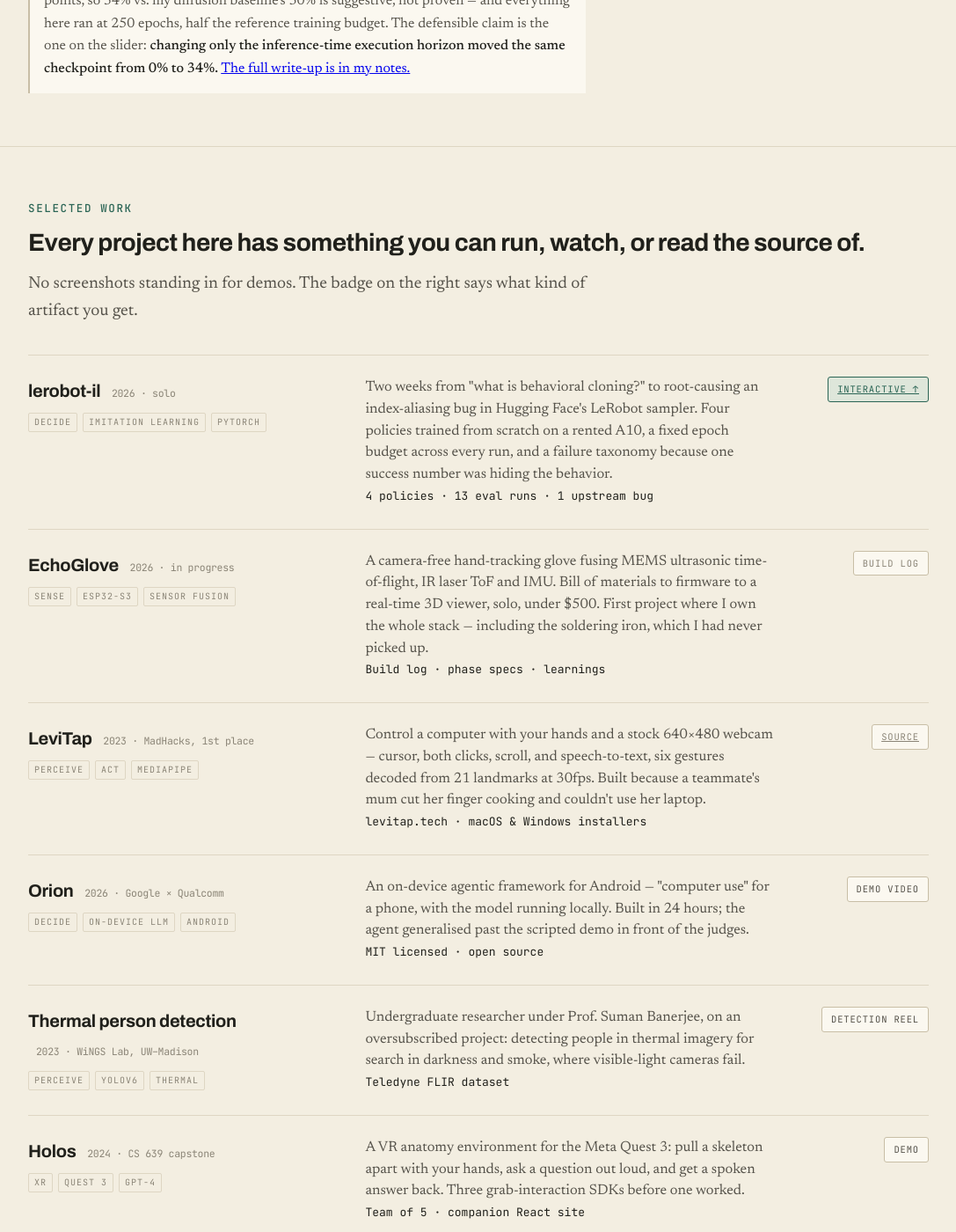
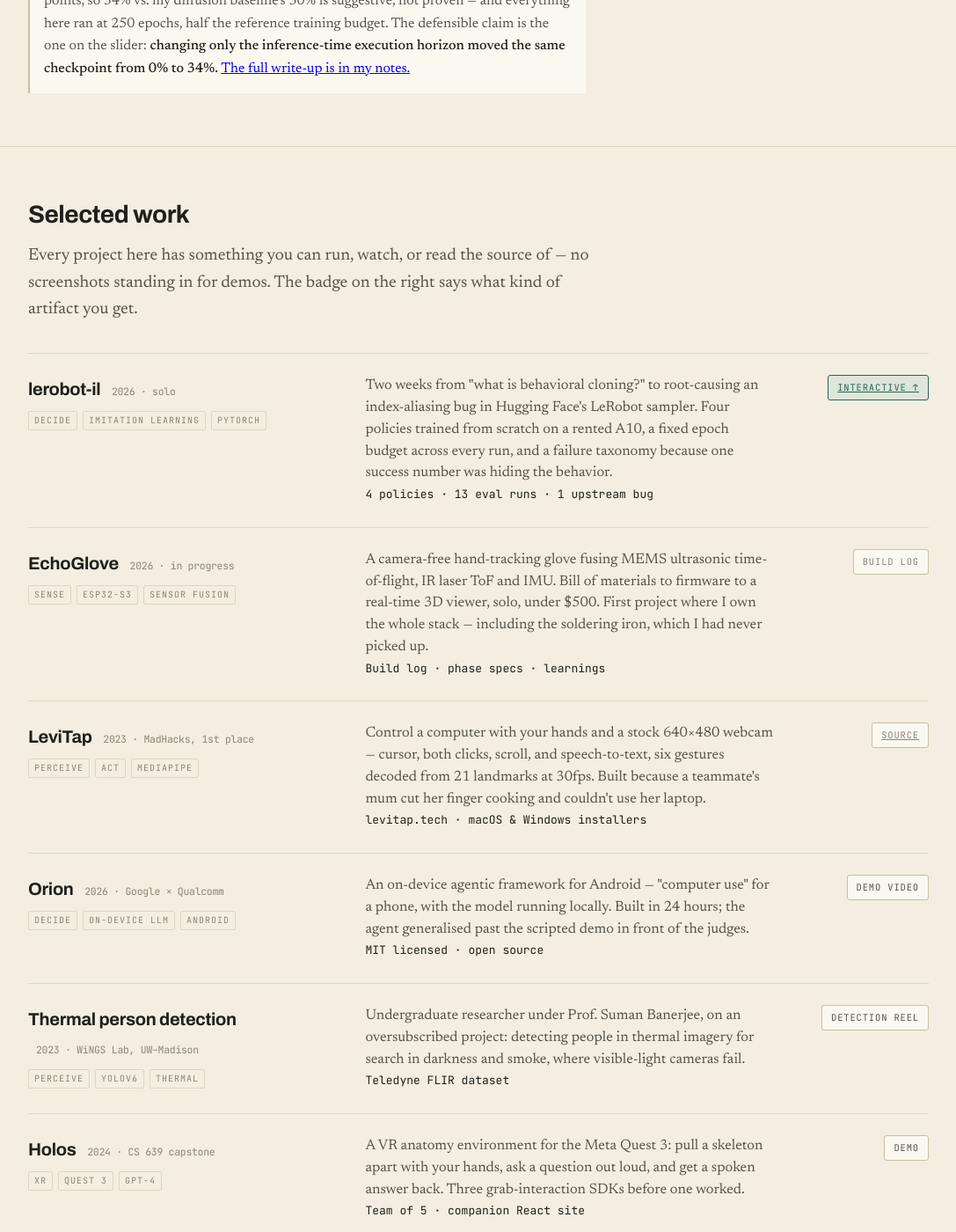
Before and after one commit to Saksham2703/saksham2703.github.io, a Jekyll site: the page built from index.html, in a window 1280 px wide and 1400 px high, scrolled down 1581 px. Shown: the whole window at 88% size, without its empty margins (96-1183 px from the left). Built offline with Jekyll 4.4.1, drawn with Linux system fonts in a browser that asks for light colours.

Commit message:
refactor: drive the work list from _data/projects.yml; make section names the headings
Two changes the rendered page asked for.

The work rows were six hand-written copies of the same markup, so adding
a project meant duplicating the row structure and its badge classes by
hand. They are now a Liquid loop over _data/projects.yml — adding a
project is appending a YAML entry with name/meta/tags/blurb/facts/badge,
and the badge renders as an <a> or a <span> depending on whether an href
is present. The generated HTML is identical to what it replaced.

Section names were living in the 12.5px eyebrow while a statement
sentence took the 28px h2, so 'Where I've worked.' outweighed
'Experience' — the section's actual name was the smallest text in it.
Inverted: the name is the h2, the statement is a lede. Dropped 'Where
I've worked.' entirely, since 'Experience' already says it. The Push-T
section keeps its eyebrow, where the label is a descriptor rather than
the section's name and the h2 is a real thesis.

```diff
--- a/index.html
+++ b/index.html
@@ -23,78 +23,33 @@ description: "I write low-level software for hardware that has to know where it
 
   <p class="caveat"><b>What I won't claim:</b> at n=50, binomial noise on a proportion near 0.3 is about ±6.5 points, so 34% vs. my diffusion baseline's 30% is suggestive, not proven — and everything here ran at 250 epochs, half the reference training budget. The defensible claim is the one on the slider: <b>changing only the inference-time execution horizon moved the same checkpoint from 0% to 34%.</b> <a href="{{ '/notes/' | relative_url }}">The full write-up is in my notes.</a></p>
 </div></section>
-
 <section id="work"><div class="wrap">
-  <p class="eyebrow">Selected work</p>
-  <h2>Every project here has something you can run, watch, or read the source of.</h2>
-  <p class="lede">No screenshots standing in for demos. The badge on the right says what kind of artifact you get.</p>
+  <h2>Selected work</h2>
+  <p class="lede">Every project here has something you can run, watch, or read the source of — no screenshots standing in for demos. The badge on the right says what kind of artifact you get.</p>
 
   <div class="work">
+{%- for p in site.data.projects %}
     <div class="row">
       <div>
-        <h3>lerobot-il <span class="yr">2026 · solo</span></h3>
-        <div class="stage-tags"><span>Decide</span><span>Imitation learning</span><span>PyTorch</span></div>
+        <h3>{{ p.name }} <span class="yr">{{ p.meta }}</span></h3>
+        <div class="stage-tags">{% for t in p.tags %}<span>{{ t }}</span>{% endfor %}</div>
       </div>
-      <p>Two weeks from "what is behavioral cloning?" to root-causing an index-aliasing bug in Hugging Face's LeRobot sampler. Four policies trained from scratch on a rented A10, a fixed epoch budget across every run, and a failure taxonomy because one success number was hiding the behavior.
-        <br><span class="num">4 policies · 13 eval runs · 1 upstream bug</span></p>
-      <a class="artifact live" href="#pusht">Interactive ↑</a>
+      <p>{{ p.blurb }}{% if p.facts %}
+        <br><span class="num">{{ p.facts }}</span>{% endif %}</p>
+{%- assign cls = 'artifact' %}
+{%- if p.badge.kind %}{% assign cls = cls | append: ' ' | append: p.badge.kind %}{% endif %}
+{%- if p.badge.href %}
+      <a class="{{ cls }}" href="{{ p.badge.href }}">{{ p.badge.label }}</a>
+{%- else %}
+      <span class="{{ cls }}">{{ p.badge.label }}</span>
+{%- endif %}
     </div>
-
-    <div class="row">
-      <div>
-        <h3>EchoGlove <span class="yr">2026 · in progress</span></h3>
-        <div class="stage-tags"><span>Sense</span><span>ESP32-S3</span><span>Sensor fusion</span></div>
-      </div>
-      <p>A camera-free hand-tracking glove fusing MEMS ultrasonic time-of-flight, IR laser ToF and IMU. Bill of materials to firmware to a real-time 3D viewer, solo, under $500. First project where I own the whole stack — including the soldering iron, which I had never picked up.
-        <br><span class="num">Build log · phase specs · learnings</span></p>
-      <span class="artifact">Build log</span>
-    </div>
-
-    <div class="row">
-      <div>
-        <h3>LeviTap <span class="yr">2023 · MadHacks, 1st place</span></h3>
-        <div class="stage-tags"><span>Perceive</span><span>Act</span><span>MediaPipe</span></div>
-      </div>
-      <p>Control a computer with your hands and a stock 640×480 webcam — cursor, both clicks, scroll, and speech-to-text, six gestures decoded from 21 landmarks at 30fps. Built because a teammate's mum cut her finger cooking and couldn't use her laptop.
-        <br><span class="num">levitap.tech · macOS &amp; Windows installers</span></p>
-      <a class="artifact" href="https://github.com/Saksham2703/madHacks-2023">Source</a>
-    </div>
-
-    <div class="row">
-      <div>
-        <h3>Orion <span class="yr">2026 · Google × Qualcomm</span></h3>
-        <div class="stage-tags"><span>Decide</span><span>On-device LLM</span><span>Android</span></div>
-      </div>
-      <p>An on-device agentic framework for Android — "computer use" for a phone, with the model running locally. Built in 24 hours; the agent generalised past the scripted demo in front of the judges.
-        <br><span class="num">MIT licensed · open source</span></p>
-      <span class="artifact video">Demo video</span>
-    </div>
-
-    <div class="row">
-      <div>
-        <h3>Thermal person detection <span class="yr">2023 · WiNGS Lab, UW–Madison</span></h3>
-        <div class="stage-tags"><span>Perceive</span><span>YOLOv6</span><span>Thermal</span></div>
-      </div>
-      <p>Undergraduate researcher under Prof. Suman Banerjee, on an oversubscribed project: detecting people in thermal imagery for search in darkness and smoke, where visible-light cameras fail.
-        <br><span class="num">Teledyne FLIR dataset</span></p>
-      <span class="artifact video">Detection reel</span>
-    </div>
-
-    <div class="row">
-      <div>
-        <h3>Holos <span class="yr">2024 · CS 639 capstone</span></h3>
-        <div class="stage-tags"><span>XR</span><span>Quest 3</span><span>GPT-4</span></div>
-      </div>
-      <p>A VR anatomy environment for the Meta Quest 3: pull a skeleton apart with your hands, ask a question out loud, and get a spoken answer back. Three grab-interaction SDKs before one worked.
-        <br><span class="num">Team of 5 · companion React site</span></p>
-      <span class="artifact video">Demo</span>
-    </div>
+{%- endfor %}
   </div>
 </div></section>
 
 <section id="experience"><div class="wrap">
-  <p class="eyebrow">Experience</p>
-  <h2>Where I've worked.</h2>
+  <h2>Experience</h2>
 
   <div class="xp">
     <div class="job">
@@ -158,8 +113,8 @@ description: "I write low-level software for hardware that has to know where it
 </div></section>
 
 <section id="patents"><div class="wrap">
-  <p class="eyebrow">Patents</p>
-  <h2>Two applications, from the network telemetry work at Aviz.</h2>
+  <h2>Patents</h2>
+  <p class="lede">Two applications, from the network telemetry work at Aviz.</p>
   <div class="patents">
     <div class="patent">
       <h3><a href="https://patents.justia.com/patent/20250148289">System and Method of LLM Training for Network State Conversational Analytics</a></h3>
@@ -173,7 +128,7 @@ description: "I write low-level software for hardware that has to know where it
 </div></section>
 
 <section id="education"><div class="wrap">
-  <p class="eyebrow">Education</p>
+  <h2>Education</h2>
   <div class="edu">
     <div>
       <h3>University of Wisconsin–Madison</h3>
```
Also changed, not shown: _data/projects.yml (added, +86 -0 lines).
